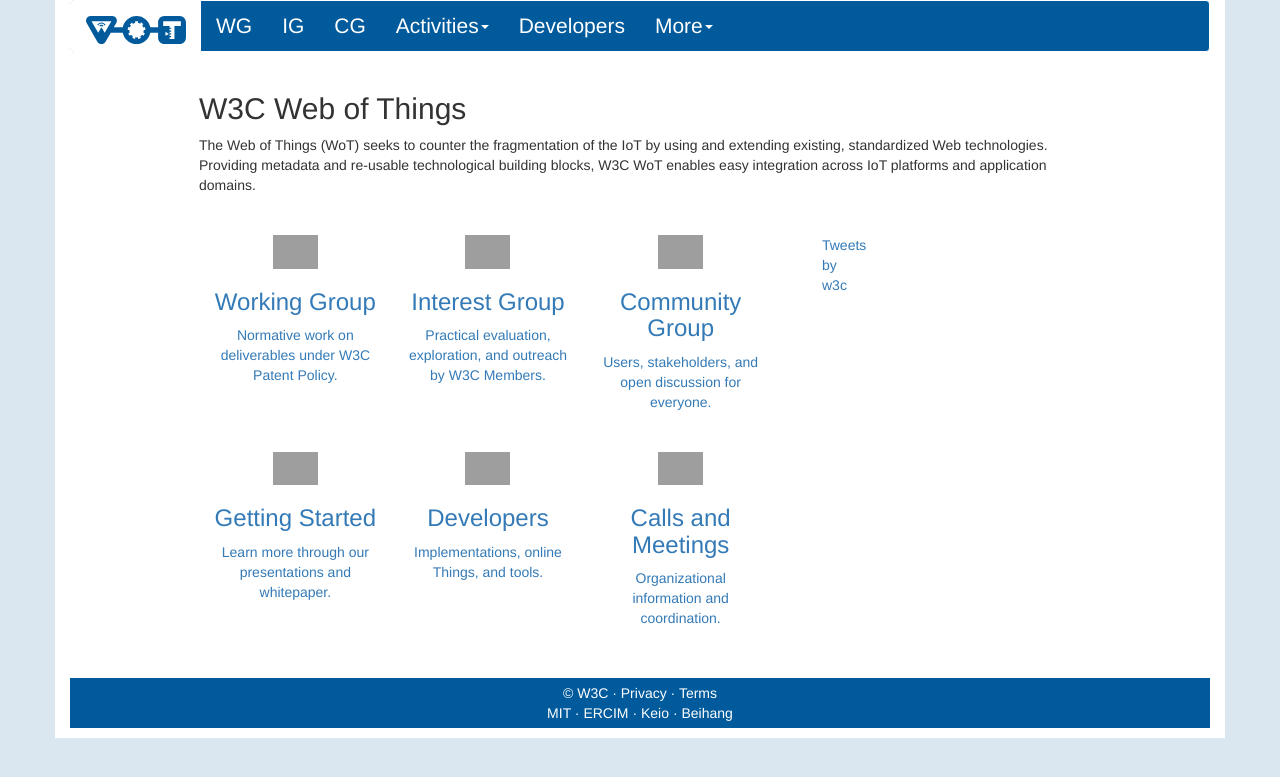
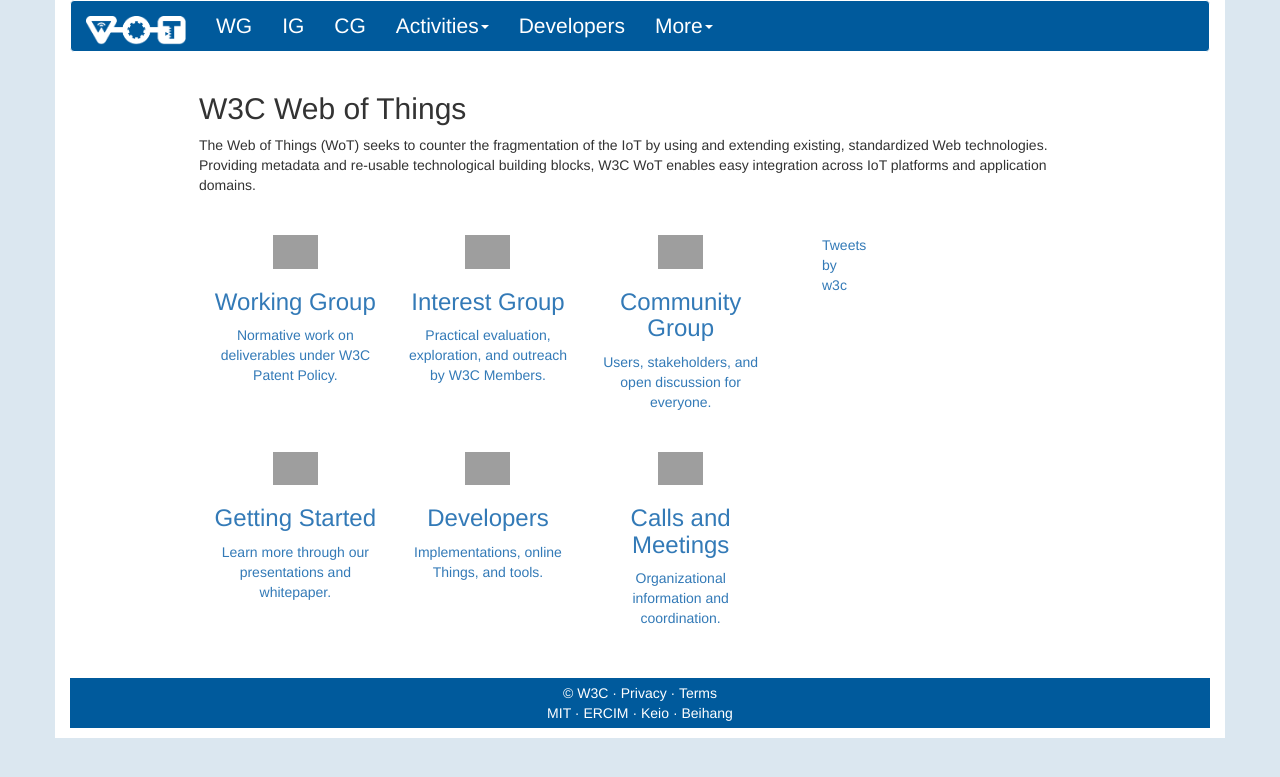
Before and after one commit to w3c/wot-marketing, a Jekyll site: the page built from docs/index.html, in a window 1280 px wide. Shown: the top 777 px of the page. Built offline with Jekyll 4.4.1, drawn with Linux system fonts in a browser that asks for light colours; nearby versions of some CDN libraries; comment, search, counter and statistics services are not loaded; grey boxes are pictures that could not be loaded.

Commit message:
feat: use inverted logo

```diff
--- a/docs/_layouts/default.html
+++ b/docs/_layouts/default.html
@@ -39,9 +39,9 @@
               <span class="icon-bar"></span>
               <span class="icon-bar"></span>
             </button>
-            <a class="navbar-brand bg-white" href="/wot-marketing/" style="background-color: white">
+            <a class="navbar-brand bg-white" href="/wot-marketing/" ><!-- style="background-color: white" -->
 				<!-- WoT <br />-->
-				<img src="/wot-marketing/images/logo-mini-blue.svg" alt="WoT" width="100" />
+				<img src="/wot-marketing/images/logo-mini-blue-inv.png" alt="WoT" width="100" />
 			</a>
 
           </div>
```
Also changed, not shown: docs/images/logo-mini-blue-inv.png (added).
